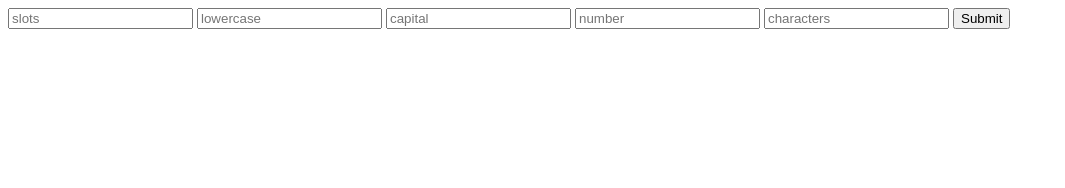
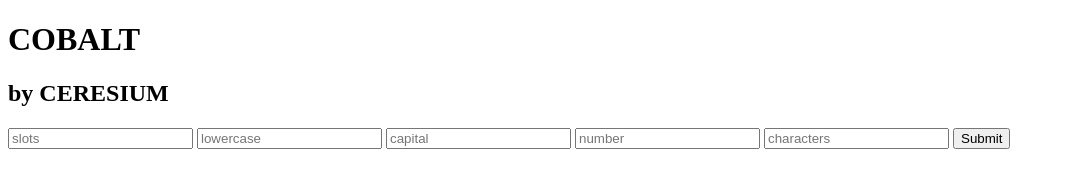
Before and after one commit to curesium/tantalum, a plain HTML site: page #cobalt/index.html in a window 1280 px wide. Shown: the whole page, without its empty margins (0-1065 px from the left). Drawn offline with Linux system fonts and the light colour scheme.

Commit message:
Added header and link to CSS in index.html

```diff
--- a/#cobalt/index.html
+++ b/#cobalt/index.html
@@ -2,10 +2,17 @@
 <html>
   <head>
     <title>COBALT</title>
+    <link rel="stylesheet" href="css/main.css">
   </head>
   <body>
 
+    <header>
+      <h1 class="header">COBALT</h1>
+      <h2 class="header">by CERESIUM</h2>
+    </header>
+
     <div id="tool">
+      <h1 class="tool"></h1>
       <div id="toolInput">
         <input type="number" name="slots" min="1" placeholder="slots">
         <input type="number" name="lowercase" min="0" placeholder="lowercase">
```
